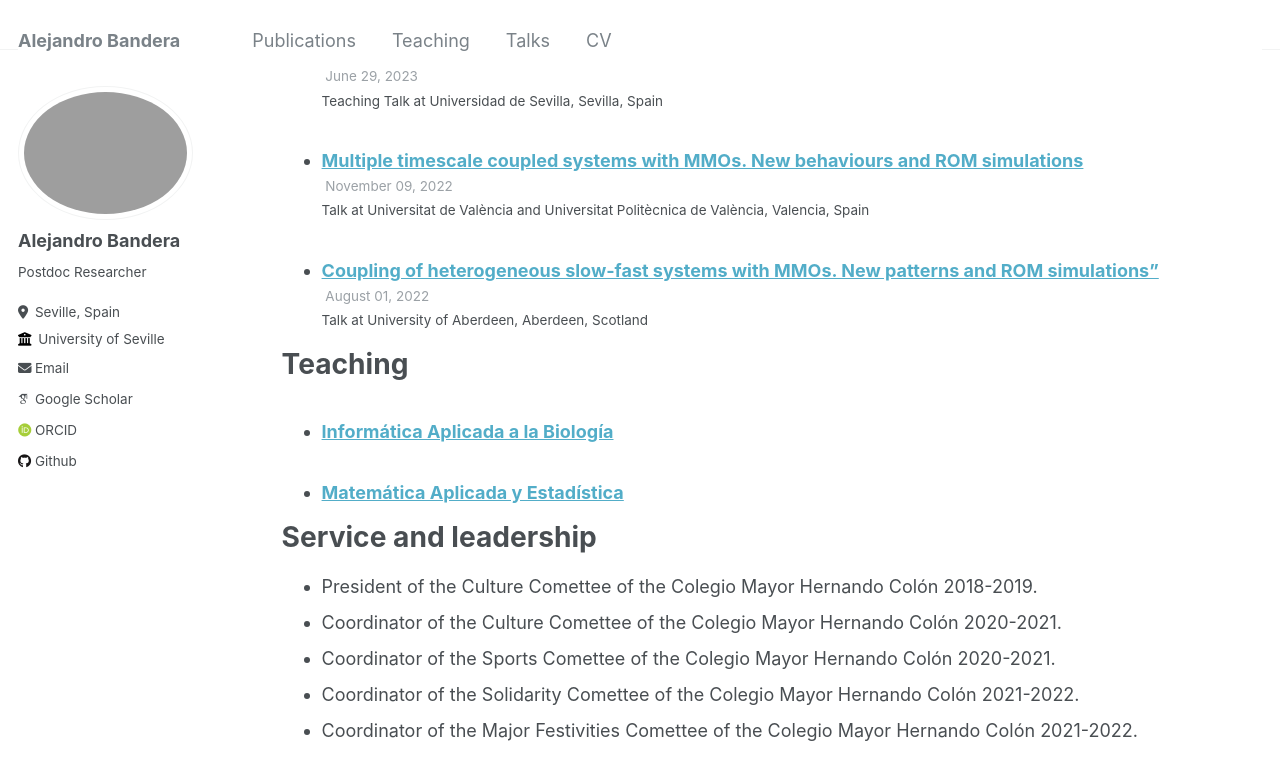
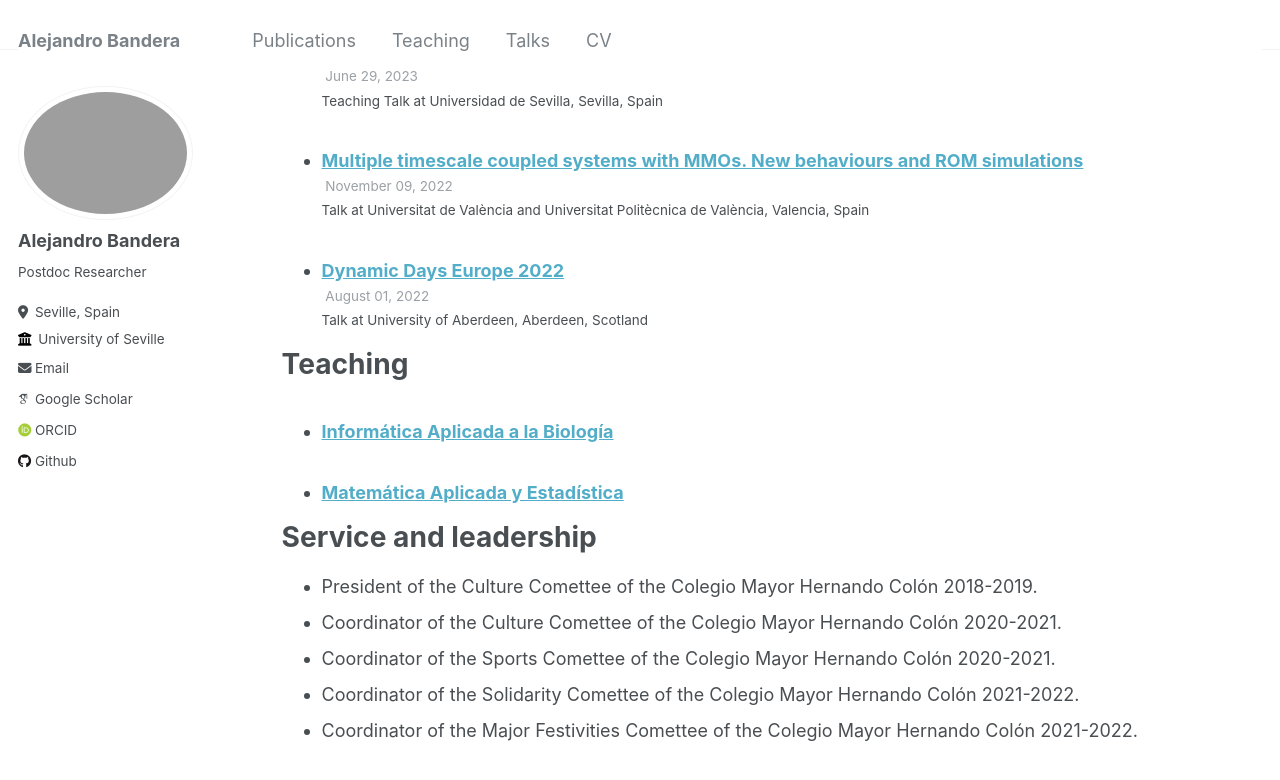
Before and after one commit to abanderam/abandera.github.io, a Jekyll site: the page built from _pages/cv.md, in a window 1280 px wide and 900 px high, scrolled down 1677 px. Shown: the top 780 px of the window. Built offline with Jekyll 4.4.1, drawn with Linux system fonts in a browser that asks for light colours; some web fonts are replaced.

Commit message:
Update 2022_DDaysEU.md

```diff
--- a/_talks/2022_DDaysEU.md
+++ b/_talks/2022_DDaysEU.md
@@ -1,5 +1,5 @@
 ---
-title: "Coupling of heterogeneous slow-fast systems with MMOs. New patterns and ROM simulations”"
+title: "Dynamic Days Europe 2022"
 collection: talks
 type: "Talk"
 permalink: /talks/2022_DDaysEU
```
Also changed, not shown: other parts of _talks/2022_DDaysEU.md (+2 -0 lines).
